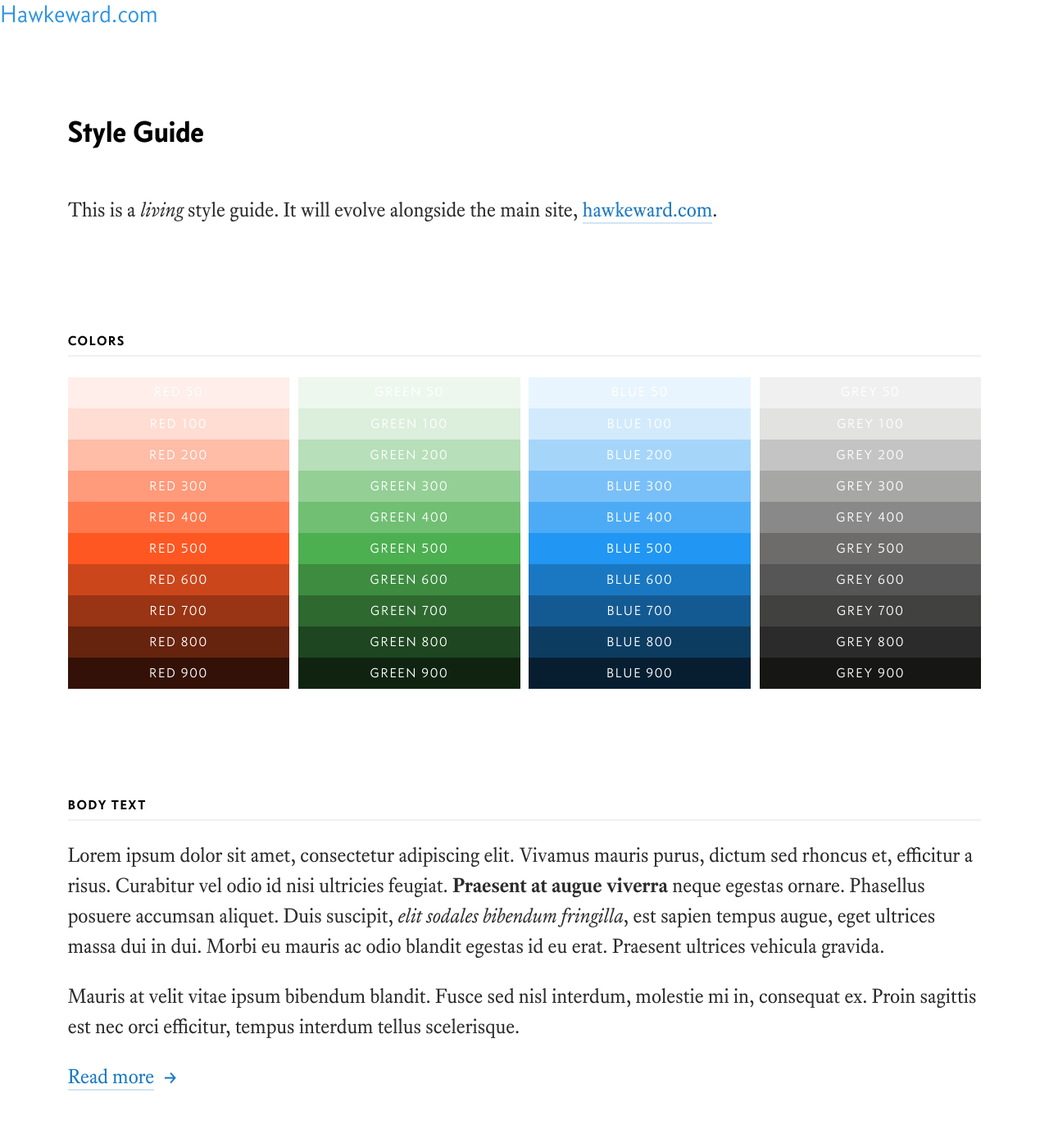
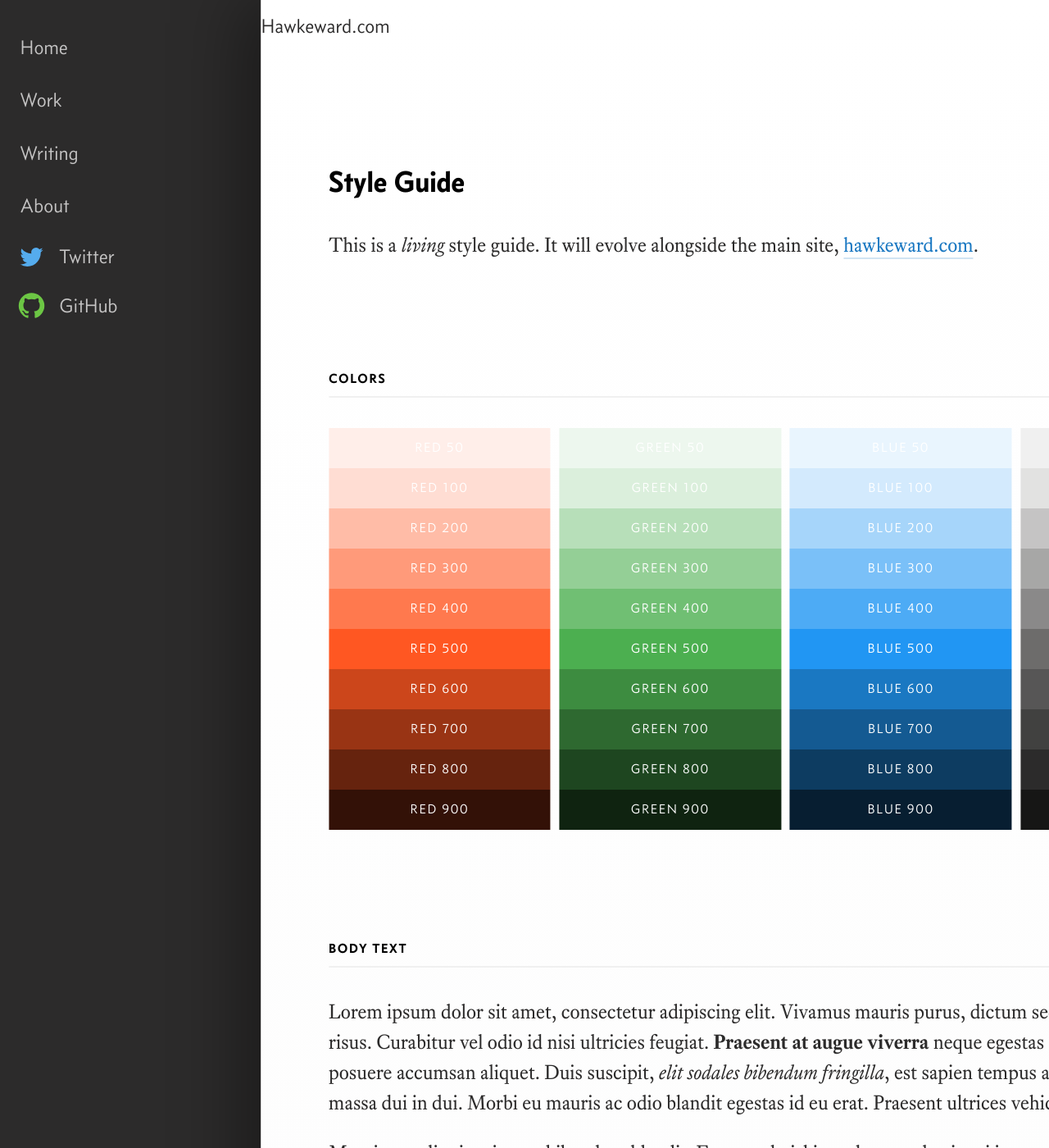
Before and after one commit to whbassignani/whbassignani.github.io, a Jekyll site: the page built from style-guide/index.html, in a window 1280 px wide and 1400 px high. Shown: the whole window at 82% size. Built offline with Jekyll 4.4.1, drawn with Linux system fonts in a browser that asks for light colours.

Commit message:
Updated nav layout; finished mobile nav styles; added new brand colors

```diff
--- a/_includes/header.html
+++ b/_includes/header.html
@@ -1,8 +1,7 @@
 {% include html-start.html %}
 
 <div id="wrapper">
+  <header id="header">
 {% include toolbar.html %}
-
-<header id="header">
 {% include nav.html %}
-</header>
+  </header>
--- a/_includes/html-start.html
+++ b/_includes/html-start.html
@@ -72,4 +72,4 @@
 {% assign body_class = "" %}
 {% endif %}
 
-<body class="layout-{{ page.layout }} {{ body_class }}">
+<body class="layout-{{ page.layout }} {{ body_class }} js-nav-open--left">
--- a/_includes/nav.html
+++ b/_includes/nav.html
@@ -1,25 +1,24 @@
 <nav id="nav-left" class="nav">
   <div class="nav-links">
-    <h2 class="nav-header">Navigation</h2>
-
-{% for item in site.data.nav_items %}
-
+{% for category in site.data.nav_items.links %}
+    <h2 class="nav-header">{{ category.category_name }}</h2>
+  {% for item in category.children %}
     {% capture class_string %}nav-link nav-link--{{ item.class }}{% endcapture %}
 
     {% if item.url contains active_nav_item %}
     {% capture class_string %}{{ class_string }} is-current-page{% endcapture %}
     {% endif %}
-
-    <a href="{{ item.url }}" class="{{ class_string }}">{{ item.name }}</a>
-
+    <a href="{{ item.url }}" class="{{ class_string }}">
+    {% if item.icon %}
+    {{ item.icon }}
+    {% endif %}
+    {{ item.name }}
+    </a>
   {% endfor %}
-
-    <a href="http://www.twitter.com/hawkeward" class="nav-link nav-link--twitter">
-      <svg><use xlink:href="/images/icons/icon-sprite.svg#twitter-logo-blue" /></svg>
-    </a>
+{% endfor %}
+  </div>
 
   <a href="#" id="nav-close-btn--left" class="nav-close-btn">
     <svg><use xlink:href="/images/icons/icon-sprite.svg#icon-close" /></svg>
   </a>
-  </div>
 </nav>
--- a/_includes/toolbar.html
+++ b/_includes/toolbar.html
@@ -1,6 +1,6 @@
 <div id="toolbar" class="container">
-  <a href="/">
-    <h1 class="toolbar-title">Hawkeward.com</h1>
+  <a href="/" class="toolbar-title">
+    <h1>Hawkeward.com</h1>
   </a>
 
   <a href="#" id="nav-open-btn--left" class="nav-open-btn">
--- a/scss/_content.scss
+++ b/scss/_content.scss
@@ -1,14 +1,15 @@
 #wrapper {
+  @include box-shadow(-20px 0 80px rgba(0, 0, 0, 0.4));
+  @include css-gradient($white, color(grey, 50));
   z-index: 1;
   position: relative;
-  background-color: $white;
 
   @include transition(
     transform $animation-time-long $easing-out-quint
   );
 
   .js-nav-open--left & {
-    @include transform(translateX($nav-drawer-width));
+    @include transform(translateX($nav-width-drawer));
   }
 }
 
--- a/scss/_header.scss
+++ b/scss/_header.scss
@@ -1,86 +1,72 @@
+// TO DO: delete this?
 #header {
-  // Eventually, this is for the homepage header only
-  // background-color: $header-background-color;
+  // #header contains the #toolbar. We may not need a style block, though we
+  //   will still need to conform to proper semantics.
+  //
+  // May need to use #header for the left navigation stuff?
 }
 
+// The site title (Hawkeward.com) next to the hamburger icon
 #toolbar {
+  @include align-items(center);
   @include flexbox;
-  @include align-items(center);
-
-  height: $toolbar-height--small;
-  padding: 0 0 0 $toolbar-height--small;
+  height: $toolbar-height;
+  padding: 0;
   position: relative;
 
   a {
     border: 0;
-    color: color(grey, 800);
+    color: $color-ui-dark;
 
     &:hover {
       color: $color-interactive-hover;
     }
   }
 
-  @media ($bp-small) {
-    height: $toolbar-height--medium;
-    padding-left: $toolbar-height--medium;
-  }
-
+  // When the mobile drawer nav moves to its permanent home on the left
+  //   if needed
   @media ($bp-when-drawer-expands) {
-    height: auto;
-    padding-left: 0;
-    position: absolute;
-    left: 0;
-    top: 0;
+    // height: auto;
+    // padding-left: 0;
+    // position: absolute;
+    // left: 0;
+    // top: 0;
   }
 }
 
 .toolbar-title {
+  @include order(2);
   @include transform(translateY(1px));
 
-  color: inherit;
-  margin: 0;
-  font-size: size(0);
-  font-weight: normal;
-
-  @media ($bp-s) {
-    @include transform(translateY(0));
-
-    font-size: size(1);
+  h1 {
+    color: inherit;
+    margin: 0;
+    font-size: size(0);
+    font-weight: normal;
   }
 }
 
 .nav-open-btn {
+  @include align-items(center);
   @include flexbox;
-  @include align-items(center);
+  @include order(1);
   @include justify-content(center);
   @include nav-button-hover-state;
-  @include transition(background-color $animation-time);
-
-  height: $toolbar-height--small;
-  width: $toolbar-height--small;
-  position: absolute;
-  left: 0;
-  top: 0;
   border: 0;
+  height: $toolbar-height;
   line-height: 0;
+  position: relative;
+  width: $toolbar-height;
 
   svg {
     @include transition(fill $animation-time);
-
     height: 14px;
     width: 18px;
     fill: $color-interactive;
   }
 
-  &:hover {
-    svg {
-      fill: $color-interactive-hover;
-    }
-  }
-
-  @media ($bp-small) {
-    height: $toolbar-height--medium;
-    width: $toolbar-height--medium;
+  &:hover svg {
+    fill: $color-interactive-hover;
   }
 
   @media ($bp-when-drawer-expands) {
--- a/scss/_homepage.scss
+++ b/scss/_homepage.scss
@@ -19,7 +19,11 @@
   }
 
   a {
-    @include transition(color $animation-time, background-color $animation-time, border-color $animation-time);
+    @include transition(
+      color $animation-time,
+      background-color $animation-time,
+      border-color $animation-time
+    );
 
     padding-left: $gutter-smallest / 2;
     padding-right: $gutter-smallest / 2;
--- a/scss/_layout.scss
+++ b/scss/_layout.scss
@@ -1,11 +1,11 @@
 // Box sizing
 * {
-	@include box-sizing(border-box);
+  @include box-sizing(border-box);
 }
 
 
 // Layout styles
 body {
-	background-color: $nav-background-color;
-	overflow-x: hidden;
+  background-color: $nav-background-color;
+  overflow-x: hidden;
 }
--- a/scss/_nav.scss
+++ b/scss/_nav.scss
@@ -1,79 +1,72 @@
 .nav {
+  @include flexbox;
+  @include flex-direction(column);
   @include transform(translateX(-100%));
   height: 100vh;
-  width: $nav-drawer-width;
+  left: 0;
   position: fixed;
-  left: 0;
+  overflow-y: auto;
   top: 0;
-  overflow-y: auto;
+  width: $nav-width-drawer;
 
+  // When the mobile drawer nav moves to its permanent home on the left
+  //   if needed
   @media ($bp-when-drawer-expands) {
-    height: auto;
-    width: 100%;
-    position: absolute;
-    left: 0;
-    top: 0;
-  }
-}
-
-.nav-links {
-  @include box-shadow(inset -20px 0 80px rgba(0, 0, 0, 0.4));
-  // @include transform(translateX(25%));
-  @include transition(
-    transform $animation-time-long $easing-out-quint,
-    opacity $animation-time-long
-  );
-
-  min-height: 100vh;
-  padding: $toolbar-height--small 0 size(0);
-  width: $nav-drawer-width;
-  position: relative;
-  overflow-y: auto;
-  opacity: 0.5;
-
-  .js-nav-open--left & {
-    @include transform(translateX(0));
-
-    opacity: 1;
-  }
-
-  @media ($bp-s) {
-    padding-top: $toolbar-height--medium;
-  }
-
-  @media ($bp-when-drawer-expands) {
-    &,
-    .js-nav-open--left & {
-      // @include transform(translateX(0));
-      @include transition(all 0s);
-    }
+    // height: auto;
+    // width: 100%;
+    // position: absolute;
+    // left: 0;
+    // top: 0;
   }
 }
 
 .nav-header {
-  @include bold-spaced-type;
-
-  color: color(grey, 500);
-  margin: size(2) 0 size(-2);
-  padding-left: size(-2);
+  @include h4;
+  color: $color-ui-medium;
   font-size: size(-2);
+  padding: 0 size(0);
 
   @media ($bp-when-drawer-expands) {
     display: none;
   }
 }
 
+.nav-links {
+  @include order(2);
+  @include transition(
+    transform $animation-time-long $easing-out-quint,
+    opacity $animation-time-long
+  );
+  min-height: calc(100vh - #{$toolbar-height});
+  padding: size(0) 0;
+  position: relative;
+  width: 100%;
+
+  .js-nav-open--left & {
+    // @include transform(translateX(0));
+
+    // opacity: 1;
+  }
+
+  @media ($bp-when-drawer-expands) {
+    // &,
+    // .js-nav-open--left & {
+    //   @include transition(all 0s);
+    // }
+  }
+}
+
 .nav-link,
 .nav-link:visited {
+  @include align-items(center);
+  @include flexbox;
   @include transition(
     background-color $animation-time,
     color $animation-time
   );
-
-  display: block;
-  padding: ($gutter-smaller + rem(1px)) $gutter-smaller ($gutter-smaller - rem(1px));
+  padding: (size(-1) + rem(1px)) size(0) (size(-1) - rem(1px));
   border-bottom: 0;
-  color: $color-nav;
+  color: $color-light-link;
   font-family: $sans-serif;
   font-size: size(0);
   line-height: 1;
@@ -90,48 +83,66 @@
 
   &:hover {
     background-color: rgba($white, 0.2);
-    color: $color-nav-hover;
+    color: $color-light-link-hover;
   }
 
   &:active {
-    color: $color-nav-active;
+    color: $color-light-link-active;
+  }
+}
+
+.nav-link--twitter,
+.nav-link--github {
+  padding: (size(-6) + rem(1px)) size(-2) (size(-6) - rem(1px));
+
+  svg {
+    @include transition(fill $animation-time);
+    display: block;
+    height: size(3);
+    margin-right: size(-4);
+    width: size(3);
   }
 }
 
   .nav-link--twitter {
-    padding: size(-4) size(-7);
-
     svg {
-      @include transition(fill $animation-time);
-
-      display: block;
-      height: size(3);
-      width: size(3);
-      fill: $twitter-blue;
+      fill: $color-brand-twitter;
     }
 
-    &:hover {
-      background-color: rgba($twitter-blue, 0.8);
+    // &:hover {
+    //   background-color: rgba($color-brand-twitter, 0.8);
+    //
+    //   svg {
+    //     fill: $white;
+    //   }
+    // }
+  }
 
-      svg {
-        fill: $white;
-      }
+  .nav-link--github {
+    svg {
+      fill: $color-brand-github;
     }
+
+    // &:hover {
+    //   background-color: rgba($color-brand-github, 0.8);
+    //
+    //   svg {
+    //     fill: $white;
+    //   }
+    // }
   }
 
 .nav-close-btn {
+  @include align-items(center);
   @include flexbox;
-  @include align-items(center);
+  @include flex-shrink(0);
   @include justify-content(center);
   @include nav-button-hover-state;
-  @include transition(background-color $animation-time);
-
-  height: $toolbar-height--small;
-  width: $toolbar-height--small;
-  position: absolute;
-  left: 0;
-  top: 0;
+  @include order(1);
   border: 0;
+  height: $toolbar-height;
+  position: relative;
+  width: $toolbar-height;
 
   svg {
     @include transition(fill $animation-time);
@@ -139,7 +150,7 @@
     display: block;
     height: 18px;
     width: 18px;
-    fill: color(blue, 400);
+    fill: lighten($color-interactive, 10%);
   }
 
   &:hover {
@@ -148,11 +159,6 @@
     }
   }
 
-  @media ($bp-small) {
-    height: $toolbar-height--medium;
-    width: $toolbar-height--medium;
-  }
-
   @media ($bp-when-drawer-expands) {
     display: none;
   }
--- a/scss/globals/_functions.scss
+++ b/scss/globals/_functions.scss
@@ -86,9 +86,9 @@
 @function size($tier-number) {
   @if $type-ratio {
     @if $tier-number < 0 {
-      @return 1em / power($type-ratio, ($tier-number * -1));
+      @return 1rem / power($type-ratio, ($tier-number * -1));
     } @else {
-      @return 1em * power($type-ratio, $tier-number);
+      @return 1rem * power($type-ratio, $tier-number);
     }
   }
 
--- a/scss/globals/_mixins.scss
+++ b/scss/globals/_mixins.scss
@@ -161,7 +161,7 @@
     position: absolute;
     left: 50%;
     top: 50%;
-    background-color: rgba($color-interactive, 0.2);
+    background-color: rgba($color-interactive-hover, 0.2);
     opacity: 0;
   }
 
--- a/scss/globals/_variables.scss
+++ b/scss/globals/_variables.scss
@@ -13,18 +13,19 @@
 $color-interactive-hover:     lighten($color-interactive, 10%);
 $color-interactive-active:    darken($color-interactive, 10%);
 
-$color-nav:                   color(grey, 200);
-$color-nav-hover:             lighten($color-nav, 20%);
-$color-nav-active:            darken($color-nav, 20%);
+$color-light-link:            color(grey, 200);
+$color-light-link-hover:      lighten($color-light-link, 20%);
+$color-light-link-active:     darken($color-light-link, 20%);
 
 $color-border:                $color-ui-light;
 
 $header-background-color:     color(grey, 700);
 $nav-background-color:        $color-ui-dark;
 
-$twitter-blue:                #55acee;
-$facebook-blue:               #3b5998;
-$instagram-blue:              #3f729b;
+$color-brand-github:          #6cc644;
+$color-brand-twitter:         #55acee;
+$color-brand-facebook:        #3b5998;
+$color-brand-instagram:       #3f729b;
 
 
 // Typography
@@ -75,13 +76,12 @@
 // Layout
 $border-width:                2px;
 $border-radius:               6px;
-$toolbar-height--small:       2.5rem;
-$toolbar-height--medium:      3rem;
-$toolbar-height--large:       4rem;
+$toolbar-height:              2.5rem;
 $max-width-sidebar:           size(14);
 $max-width-narrow:            size(18);
 $max-width-wide:              size(20);
-$nav-drawer-width:            14rem;
+$nav-width-drawer:            13rem;
+$nav-width-sidebar:           10rem;
 
 
 // Breakpoints
```
Also changed, not shown: _data/nav_items.yml (+25 -12 lines), images/icons/icon-sprite.svg. Lines whose indentation alone changed are shown as unchanged.
